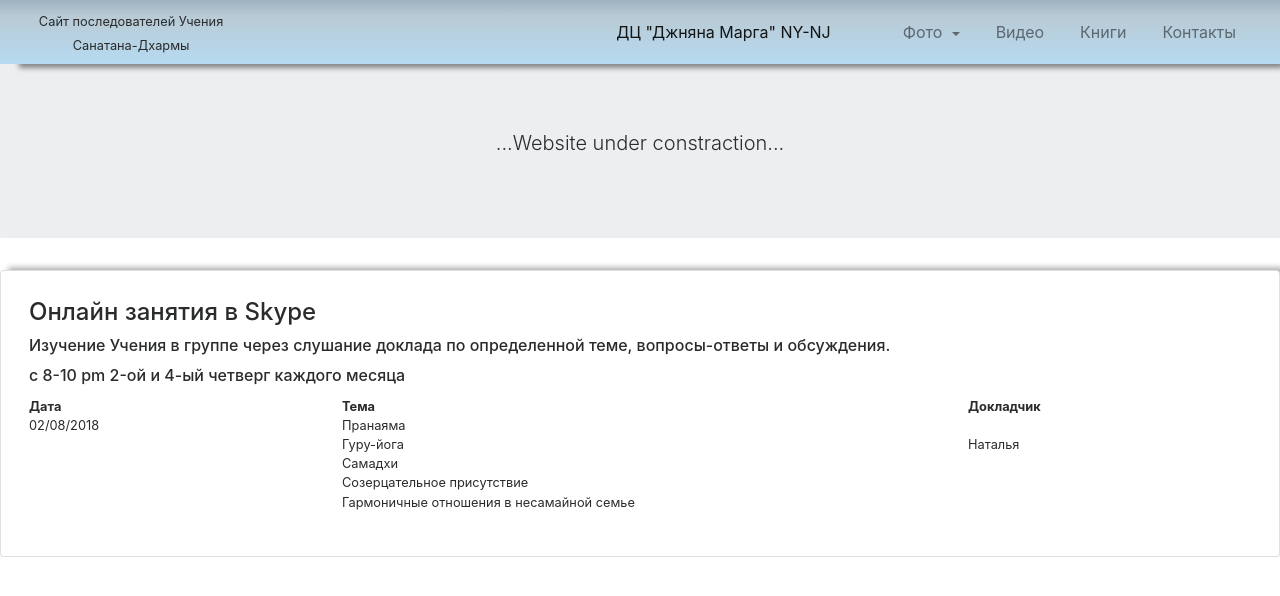
After one commit to NatalyaAn/UsAdvayta, a PHP site: page /views/skype.php in a window 1280 px wide. The commit adds this page. Shown: the top 596 px of the page. Run offline with PHP 8.4, Linux system fonts and the light colour scheme; some libraries are stand-ins or nearby versions.

Commit message:
Added picturesDattajanti

```diff
--- a/public/css/mystyles.css
+++ b/public/css/mystyles.css
@@ -104,7 +104,9 @@ body {
 
  .jumbotron-background {
 
-    background: url('http://www.bipnational.net/Portals/_default/Skins/Minimalist-BioBlue-Gradient/backgrounds/SkyBlue/11_image.jpg') center center no-repeat;
+    /*background: url('http://www.bipnational.net/Portals/_default/Skins/Minimalist-BioBlue-Gradient/backgrounds/SkyBlue/11_image.jpg') ;*/
+     /*background: url("../images/ggg1.jpg") center center no-repeat;*/
+
     background-size: cover ;
      -webkit-background-size: cover; -moz-background-size: cover; -o-background-size: cover; background-size: cover;
 }
@@ -204,6 +206,8 @@ body {
 /* /.Carousel */
 
 
+
+
 /* Column-count in Pictures*/
 @media (min-width: 576px) {
     .card-columns {
--- a/variables/varNav.php
+++ b/variables/varNav.php
@@ -19,7 +19,7 @@ $nav1 = '
           </ul>
             <ul class="navbar-nav ml-auto flex-row">
             <li class="nav-item ">
-                    <a class="nav-link active" href="home.php""><i style="" class="fa">&#xf015;</i>Дхарма Центр NY-NJ<span class="sr-only">(current)</span></a>
+                    <a class="nav-link active" href="home.php""><i style="" class="fa">&#xf015;</i>ДЦ "Джняна Марга" NY-NJ<span class="sr-only">(current)</span></a>
                 </li>
                 <li class="nav-item">
                     <a class="nav-link " href="dharma.php"">Учение</a>
@@ -30,7 +30,7 @@ $nav1 = '
                         Галлерея
                     </a>
                     <div class="dropdown-menu dropdown-menu-left dropdown-content" aria-labelledby="navbarDropdown3">
-                        <a class="dropdown-item" href="pictures.php">Фото</a>
+                        <a class="dropdown-item" href="picturesDattajanti.php">Фото</a>
                         <a class="dropdown-item" href="video.php">Видео</a>
                         <a class="dropdown-item" href="books.php">Книги</a>
                     </div>
@@ -62,9 +62,9 @@ $nav = '
     <button class="navbar-toggler navbar-toggler-right" type="button" data-toggle="collapse" data-target="#navbarNav" aria-controls="navbarNav" aria-expanded="false" aria-label="Toggle navigation">
         <span class="navbar-toggler-icon"></span>
     </button>
-    <a class="navbar-brand" href="#">
+    <!--<a class="navbar-brand" href="#">
         <img src="../public/images/omGold11.jpg" width="30" height="30" class="d-inline-block align-top" alt="">
-    </a>
+    </a> -->
 
     <ul class="navbar-nav  flex-row  ">
         <li class=" text-center"><a class="small ">Сайт последователей Учения Санатана-Дхармы</a></li>
@@ -74,7 +74,7 @@ $nav = '
     <div class="collapse navbar-collapse  justify-content-md-end" id="navbarNav">
         <ul class="navbar-nav ">
             <li class="nav-item ">
-                <a class="nav-link active" href="home.php""></i>Дхарма Центр NY-NJ<span class="sr-only">(current)</span></a>
+                <a class="nav-link active" href="home.php""></i>ДЦ "Джняна Марга" NY-NJ<span class="sr-only">(current)</span></a>
             </li>
             <li class="nav-item">
                 <a class="nav-link " href="dharma.php""></a>
@@ -82,13 +82,19 @@ $nav = '
 
             <li class="nav-item dropdown">
                 <a class="nav-link dropdown-toggle" href="#" id="navbarDropdown3" data-toggle="dropdown" aria-haspopup="true" aria-expanded="false">
-                    Галлерея
+                    Фото
                 </a>
                 <div class="dropdown-menu dropdown-menu-left dropdown-content" aria-labelledby="navbarDropdown3">
-                    <a class="dropdown-item" href="pictures.php">Фото</a>
-                    <a class="dropdown-item" href="video.php">Видео</a>
-                    <a class="dropdown-item" href="books.php">Книги</a>
+                    <a class="dropdown-item" href="picturesDattajanti.php">Даттаджаянти 3дек 2017</a>
+
                 </div>
+            </li>
+            <li class="nav-item">
+                <a class="nav-link " href="video.php"">Видео</a>
+            </li>
+
+            <li class="nav-item">
+                <a class="nav-link " href="books.php"">Книги</a>
             </li>
             <li class="nav-item">
                 <a class="nav-link" href="contacts.php">Контакты</a>
--- a/views/dharma.php
+++ b/views/dharma.php
@@ -84,7 +84,7 @@ include("layout/nav.php");
         </div>
         <div class="card card-shadow">
             <h4 class="card-header text-center ">Гуру</h4>
-            <img class="card-img-top" src="../public/images/guru2.jpg" style="width: 100%" alt="Card image cap">
+            <img class="card-img-top" src="../public/images/Guru.jpg" style="width: 100%" alt="Card image cap">
             <div class="card-block">
                 <h4 class="card-title">Учитель</h4>
                 <p class="card-text"></p>
--- a/views/homeTest.php
+++ b/views/homeTest.php
@@ -55,7 +55,7 @@
                     Галлерея
                 </a>
                 <div class="dropdown-menu dropdown-menu-left dropdown-content" aria-labelledby="navbarDropdown3">
-                    <a class="dropdown-item" href="pictures.php">Фото</a>
+                    <a class="dropdown-item" href="picturesDattajanti.php">Фото</a>
                     <a class="dropdown-item" href="video.php">Видео</a>
                     <a class="dropdown-item" href="books.php">Книги</a>
                 </div>
--- /dev/null
+++ b/views/skype.php
@@ -0,0 +1,125 @@
+<!DOCTYPE html>
+<html lang="en">
+
+<head>
+
+    <meta charset="utf-8">
+    <meta name="viewport" content="width=device-width, initial-scale=1, shrink-to-fit=no">
+    <meta name="description" content="">
+    <meta name="author" content="">
+
+    <!-- Favicons https://realfavicongenerator.net/ -->
+    <link rel="apple-touch-icon" sizes="180x180" href="../favicons/apple-touch-icon.png">
+    <link rel="icon" type="image/png" sizes="32x32" href="../favicons/favicon-32x32.png">
+    <link rel="icon" type="image/png" sizes="16x16" href="../favicons/favicon-16x16.png">
+    <link rel="manifest" href="../favicons/manifest.json">
+    <meta name="theme-color" content="#bdb95e">
+
+    <title>Контакты-usa.advayta.org</title>
+
+    <!-- Bootstrap 4 alpha CSS -->
+    <link rel="stylesheet" href="https://maxcdn.bootstrapcdn.com/bootstrap/4.0.0-alpha.6/css/bootstrap.min.css"
+          integrity="sha384-rwoIResjU2yc3z8GV/NPeZWAv56rSmLldC3R/AZzGRnGxQQKnKkoFVhFQhNUwEyJ" crossorigin="anonymous">
+    <link href="../font-awesome-4.7.0/css/font-awesome.min.css" rel="stylesheet">
+
+    <!-- Custom styles for this template-->
+    <link href="../public/css/mystyles.css" rel="stylesheet">
+    <link href="../js/carousel.js" rel="stylesheet">
+    <link href="../js/navbar.js" rel="stylesheet">
+
+
+
+</head>
+
+<body>
+<header>
+    <div class="jumbotron jumbotron-fluid jumbotron-background card-shadow">
+        <h2 class="text-center"> </h2>
+        <p class="lead text-center">...Website under constraction...</p>
+    </div>
+
+</header>
+
+
+<div id="main">
+    <!-- #nav bar-->
+    <?php
+    include("layout/nav.php");
+    ?>
+
+
+
+    <!-- #content-->
+    <div class="d-flex flex-sm-row justify-content-center " >
+
+
+        <div class="card p-2 card-shadow">
+            <div class="card-block ">
+                <small class="text">
+                    <h4 class="card-title">Онлайн занятия в Skype</h4>
+                    <h6 class="card-title">Изучение Учения в группе через слушание доклада по определенной теме, вопросы-ответы и обсуждения. </h6>
+                    <h6 class="card-title">с 8-10 pm 2-ой и 4-ый четверг каждого месяца</h6>
+                    <h6 class="card-title"></h6>
+
+                    <div class="row ">
+                        <div class="col-3 font-weight-bold"> Дата</div>
+                        <div class="col-6 font-weight-bold">Тема</div>
+                        <div class="col-3 font-weight-bold">Докладчик</div>
+                        <div class="w-100"></div>
+                        <div class="col-3"> 02/08/2018</div>
+                        <div class="col-6">Пранаяма </div>
+                        <div class="col-3"></div>
+                        <div class="w-100"></div>
+                        <div class="col-3"> </div>
+                        <div class="col-6">Гуру-йога</div>
+                        <div class="col-3">Наталья</div>
+                        <div class="w-100"></div>
+                        <div class="col-3"> </div>
+                        <div class="col-6">Самадхи</div>
+                        <div class="col-3"></div>
+                        <div class="w-100"></div>
+                        <div class="col-3"> </div>
+                        <div class="col-6">Созерцательное присутствие</div>
+                        <div class="col-3"></div>
+                        <div class="w-100"></div>
+                        <div class="col-3"> </div>
+                        <div class="col-6">Гармоничные отношения в несамайной семье</div>
+                        <div class="col-3"></div>
+                    </div>
+
+                    <p class="card-text"></p>
+                    <p class="card-text"></p>
+                    <p class="card-text"></p>
+                    <p class="card-text font-weight-bold"></p>
+                    <footer>
+                        <a href="#" class="card-link"></a>
+                    </footer>
+                </small>
+            </div>
+        </div><!-- /.card -->
+    </div><!-- /.card -->
+
+</div>
+
+
+
+    <!-- #footer-->
+    <!--    --><?php
+    //    include("layout/footer.php");
+    //    ?>
+</div><!-- #main -->
+
+
+<!-- jQuery first, then Tether, then Bootstrap JS. with bootstrap 4 alpha -->
+<script src="https://code.jquery.com/jquery-3.1.1.slim.min.js"
+        integrity="sha384-A7FZj7v+d/sdmMqp/nOQwliLvUsJfDHW+k9Omg/a/EheAdgtzNs3hpfag6Ed950n"
+        crossorigin="anonymous"></script>
+<script src="https://cdnjs.cloudflare.com/ajax/libs/tether/1.4.0/js/tether.min.js"
+        integrity="sha384-DztdAPBWPRXSA/3eYEEUWrWCy7G5KFbe8fFjk5JAIxUYHKkDx6Qin1DkWx51bBrb"
+        crossorigin="anonymous"></script>
+<script src="https://maxcdn.bootstrapcdn.com/bootstrap/4.0.0-alpha.6/js/bootstrap.min.js"
+        integrity="sha384-vBWWzlZJ8ea9aCX4pEW3rVHjgjt7zpkNpZk+02D9phzyeVkE+jo0ieGizqPLForn"
+        crossorigin="anonymous"></script>
+</body>
+
+</html>
```
Also changed, not shown: variables/varNews.php (+10 -43 lines), views/home.php (+12 -7 lines), views/pictures.php (deleted, +0 -110 lines), views/picturesDattajanti.php (added, +124 -0 lines), views/video.php (+5 -22 lines), public/images/ggg.jpg (added), public/images/picturesPage/dattajayanti/IMG_1537.JPG (deleted), public/images/picturesPage/dattajayanti/IMG_7993.jpg (deleted), public/images/picturesPage/dattajayanti/img_15371.jpg (added).
